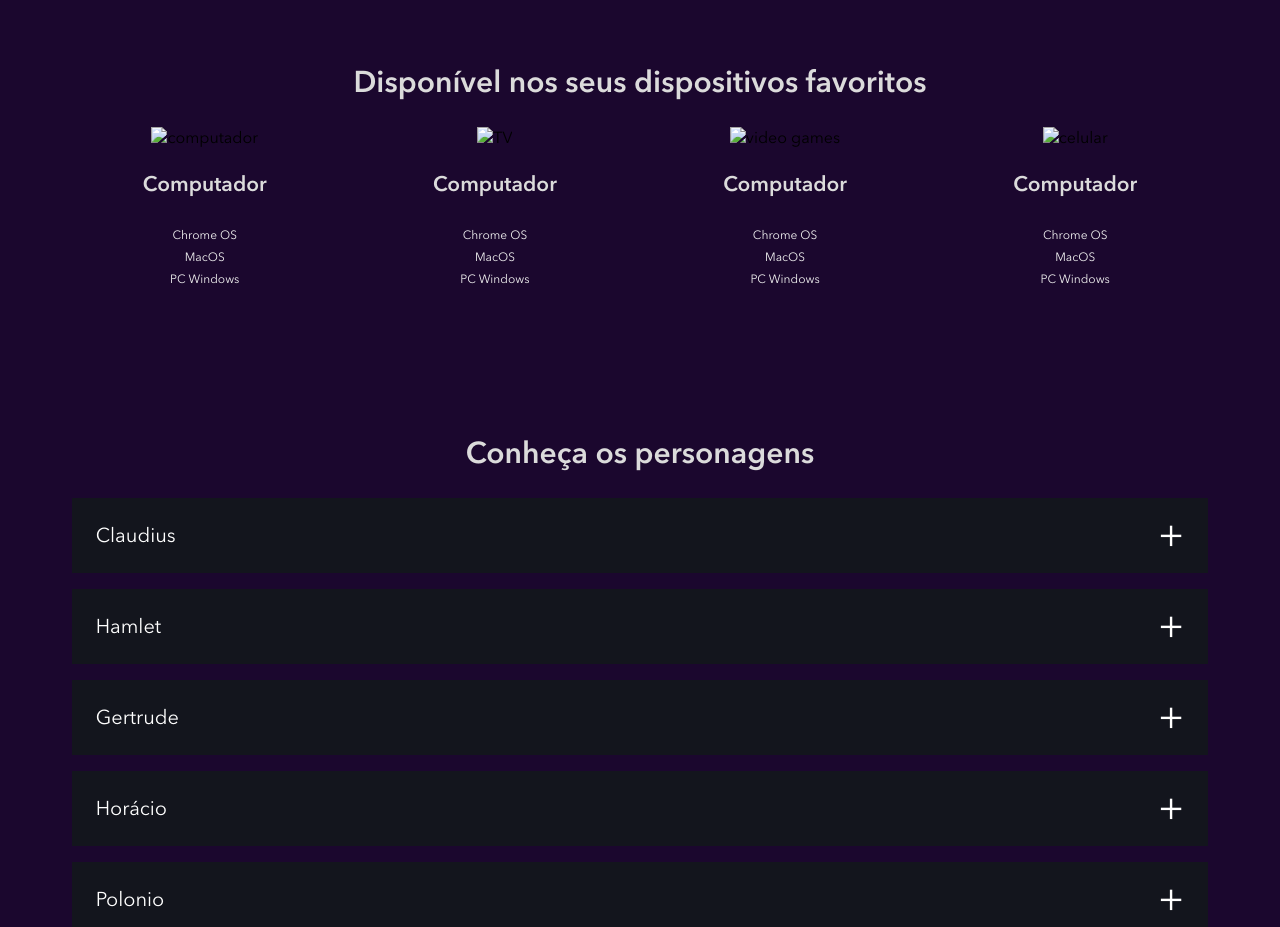
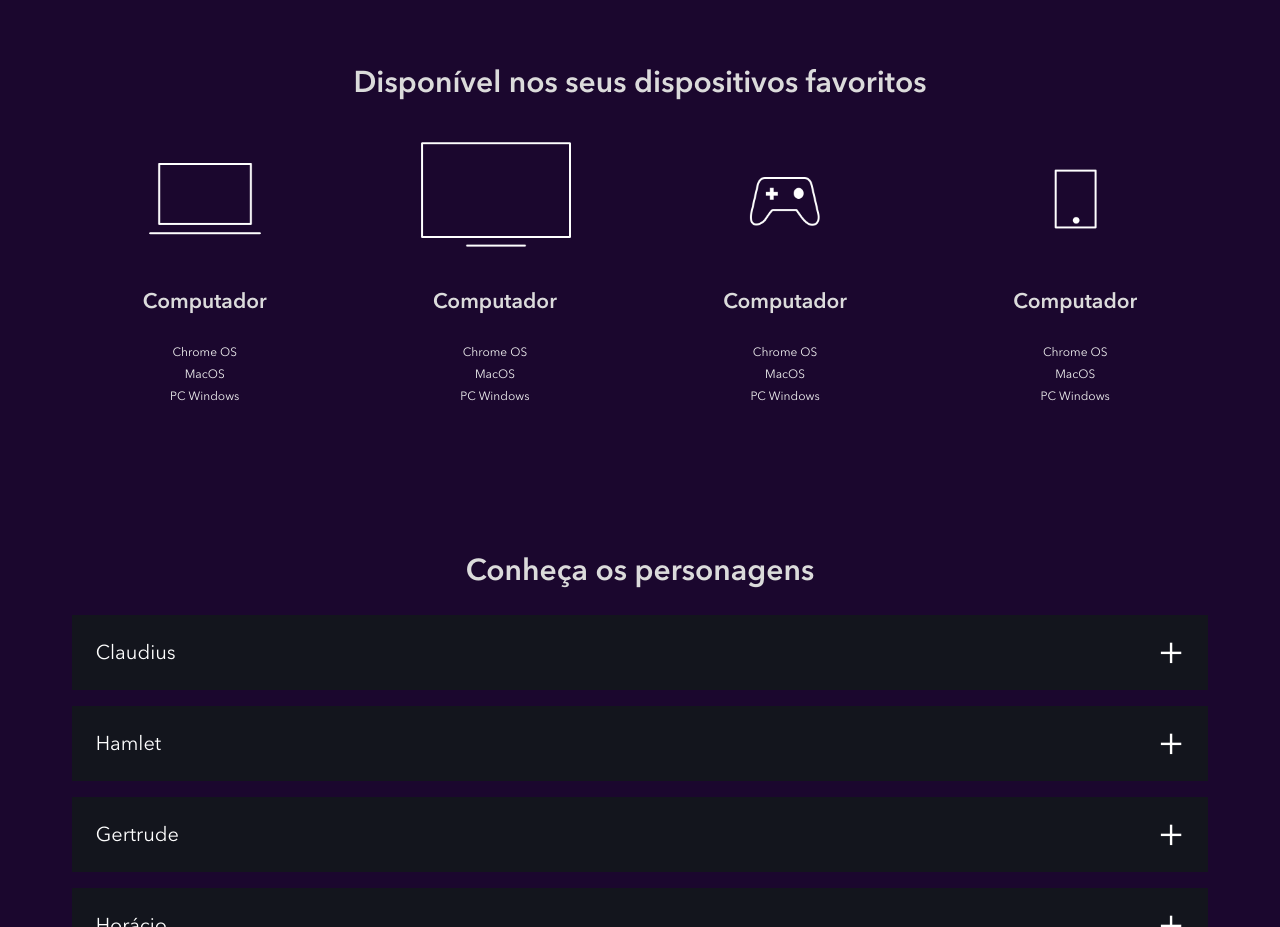
Before and after one commit to umfrancisco/landing-page-filme, a website: page index.html in a window 1280 px wide. Shown: the part 1420-2347 px from the top of the page. Drawn offline with nearby package versions, Linux system fonts and the light colour scheme; files that its build step writes are made by us from their sources.

Commit message:
commit 5

```diff
--- a/index.html
+++ b/index.html
@@ -42,7 +42,7 @@
         <h2 class="title">Disponível nos seus dispositivos favoritos</h2>
         <ul class="available-devices__list">
             <li class="available-devices__list__item">
-                <img src="./dist/images/dispositivos/computador.png" alt="computador">
+                <img src="./src/images/dispositivos/computador.png" alt="computador">
                 <h4 class="title--small">Computador</h4>
                 <ul class="text">
                     <li>Chrome OS</li>
@@ -51,7 +51,7 @@
                 </ul>
             </li>
             <li class="available-devices__list__item">
-                <img src="./dist/images/dispositivos/tv.png" alt="TV">
+                <img src="./src/images/dispositivos/tv.png" alt="TV">
                 <h4 class="title--small">Computador</h4>
                 <ul class="text">
                     <li>Chrome OS</li>
@@ -60,7 +60,7 @@
                 </ul>
             </li>
             <li class="available-devices__list__item">
-                <img src="./dist/images/dispositivos/videogames.png" alt="video games">
+                <img src="./src/images/dispositivos/videogames.png" alt="video games">
                 <h4 class="title--small">Computador</h4>
                 <ul class="text">
                     <li>Chrome OS</li>
@@ -69,7 +69,7 @@
                 </ul>
             </li>
             <li class="available-devices__list__item">
-                <img src="./dist/images/dispositivos/celular.png" alt="celular">
+                <img src="./src/images/dispositivos/celular.png" alt="celular">
                 <h4 class="title--small">Computador</h4>
                 <ul class="text">
                     <li>Chrome OS</li>
```
Also changed, not shown: src/images/dispositivos/celular.png (added), src/images/dispositivos/computador.png (added), src/images/dispositivos/tv.png (added), src/images/dispositivos/videogames.png (added).
